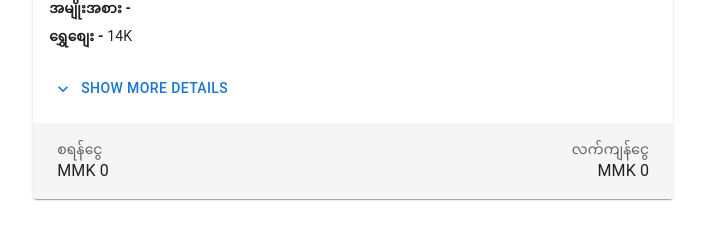
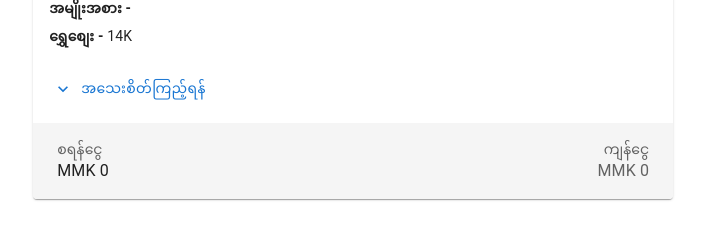
Before and after one commit to minbanyartalahtaw/Shop-Management-System, a Next.js app: page /office/invoice in a window 1280 px wide. Shown: the part 2168-2401 px from the top of the page, without its empty margins (382-1087 px from the left). Built offline with nearby package versions, Linux system fonts and the light colour scheme.

Commit message:
Frontend/Modify Invoice

```diff
--- a/src/app/office/invoice/invoice2.tsx
+++ b/src/app/office/invoice/invoice2.tsx
@@ -179,7 +179,15 @@ const InvoiceCard: React.FC<{ data: FormDataInterface }> = ({ data }) => {
                             </TableCell>
                             {Array.isArray(values) &&
                               values.map((value, index) => (
-                                <TableCell key={index} align="right">
+                                <TableCell
+                                  key={index}
+                                  align="right"
+                                  style={{
+                                    color:
+                                      value === 0 || value === ""
+                                        ? "grey"
+                                        : "inherit",
+                                  }}>
                                   {value}
                                 </TableCell>
                               ))}
@@ -196,7 +204,7 @@ const InvoiceCard: React.FC<{ data: FormDataInterface }> = ({ data }) => {
               onClick={toggleExpand}
               startIcon={isExpanded ? <ExpandLessIcon /> : <ExpandMoreIcon />}
               sx={{ mt: 2 }}>
-              {isExpanded ? "Hide Details" : "Show More Details"}
+              {isExpanded ? "ပိတ်ရန်" : "အသေးစိတ်ကြည့်ရန်"}
             </Button>
           </CardContent>
 
@@ -209,10 +217,27 @@ const InvoiceCard: React.FC<{ data: FormDataInterface }> = ({ data }) => {
                 <Typography>{formatCurrency(data.reject_Amount)}</Typography>
               </Box>
               <Box textAlign="right">
-                <Typography variant="body2" color="text.secondary">
-                  လက်ကျန်ငွေ
+                <Typography
+                  variant="body2"
+                  color={
+                    Number(data.total_Amount) - Number(data.reject_Amount) === 0
+                      ? "text.secondary"
+                      : "error"
+                  }>
+                  ကျန်ငွေ
                 </Typography>
-                <Typography>{formatCurrency(data.remaining_Amount)}</Typography>
+                <Typography
+                  color={
+                    Number(data.total_Amount) - Number(data.reject_Amount) === 0
+                      ? "text.secondary"
+                      : "error"
+                  }>
+                  {formatCurrency(
+                    (
+                      Number(data.total_Amount) - Number(data.reject_Amount)
+                    ).toString()
+                  )}
+                </Typography>
               </Box>
             </Box>
           </Box>
```
